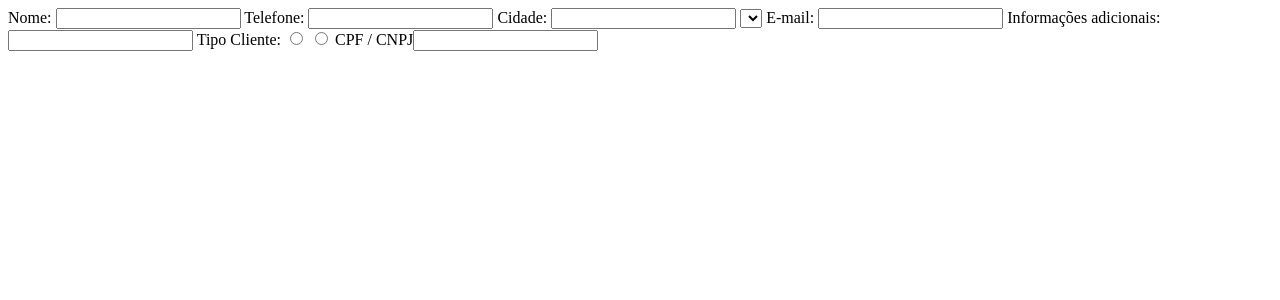
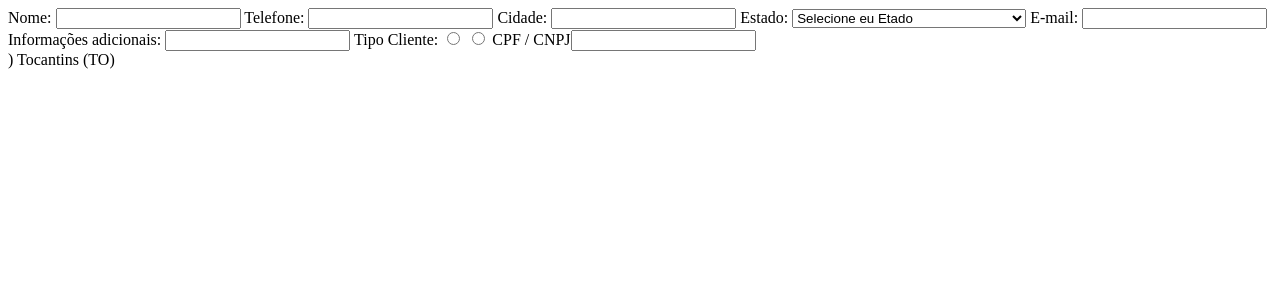
Before and after one commit to Wolaci/Crud_PDO, a PHP site: page / in a window 1280 px wide. Shown: the top 300 px of the page. Run offline with PHP 8.4, Linux system fonts and the light colour scheme; lists and menus that the app fills with data are empty.

Commit message:
Finalização do campo estado do form

```diff
--- a/app/index.php
+++ b/app/index.php
@@ -9,31 +9,35 @@
 		Nome: <input type="text" name="nome">
 		Telefone: <input type="text" name="telefone">
 		Cidade: <input type="text" name="cidade">
-		<select name="estado" id="">
-			<options value="">Selecione seu Estado</options>
-			<options value=""></options>
-			<options value=""></options>
-			<options value=""></options>
-			<options value=""></options>
-			<options value=""></options>
-			<options value=""></options>
-			<options value=""></options>
-			<options value=""></options>
-			<options value=""></options>
-			<options value=""></options>
-			<options value=""></options>
-			<options value=""></options>
-			<options value=""></options>
-			<options value=""></options>
-			<options value=""></options>
-			<options value=""></options>
-			<options value=""></options>
-			<options value=""></options>
-			<options value=""></options>
-			<options value=""></options>
-			<options value=""></options>
-			<options value=""></options>
-			<options value=""></options>
+		Estado: <select name="estado">
+			<option value="">Selecione eu Etado</option>
+			<option value="Acre">Acre (AC)</option>
+			<option value="Alagoas">Alagoas (AL)</option>
+			<option value="Amapá">Amapá (AP)</option>
+			<option value="Amazonas">Amazonas (AM)</option>
+			<option value="Bahia">Bahia (BA)</option>
+			<option value="Ceará">Ceará (CE)</option>
+			<option value="DistritoFederal">Distrito Federal (DF)Distrito Federal</option>
+			<option value="EspíritoSanto">Espírito Santo (ES)</option>
+			<option value="Goiás">Goiás (GO)</option>
+			<option value="Maranhão">Maranhão (MA)</option>
+			<option value="Mato Grosso">Mato Grosso (MT)</option>
+			<option value="Mato Grosso do Sul">Mato Grosso do Sul (MS)</option>
+			<option value="Minas Gerais">Minas Gerais (MG)</option>
+			<option value="Pará">Pará (PA) </option>
+			<option value="Paraíba">Paraíba (PB)</option>
+			<option value="Paraná">Paraná (PR)</option>
+			<option value="Pernambuco">Pernambuco (PE)</option>
+			<option value="Piauí">Piauí (PI)</option>
+			<option value="RiodeJaneiro">Rio de Janeiro (RJ)</option>
+			<option value="RioGrandedoNorte">Rio Grande do Norte (RN)</option>
+			<option value="RioGrandedoSul">Rio Grande do Sul (RS)</option>
+			<option value="Rondônia">Rondônia (RO)</option>
+			<option value="Roraima">Roraima (RR)</option>
+			<option value="SantaCatarina">Santa Catarina (SC)</option>
+			<option value="SãoPaulo">São Paulo (SP)</option>
+			<option value="Sergipe">Sergipe (SE)</option>
+			<option value="Tocantins">Tocantins (TO)</option>
 		</select>
 		E-mail: <input type="text" name="email">
 		Informações adicionais: <input type="text" name="informacao">
@@ -41,4 +45,5 @@
 		CPF / CNPJ<input type="text" name="cpf">
 	</form>
 </body>
-</html>
+</html>)
+Tocantins (TO)
```
